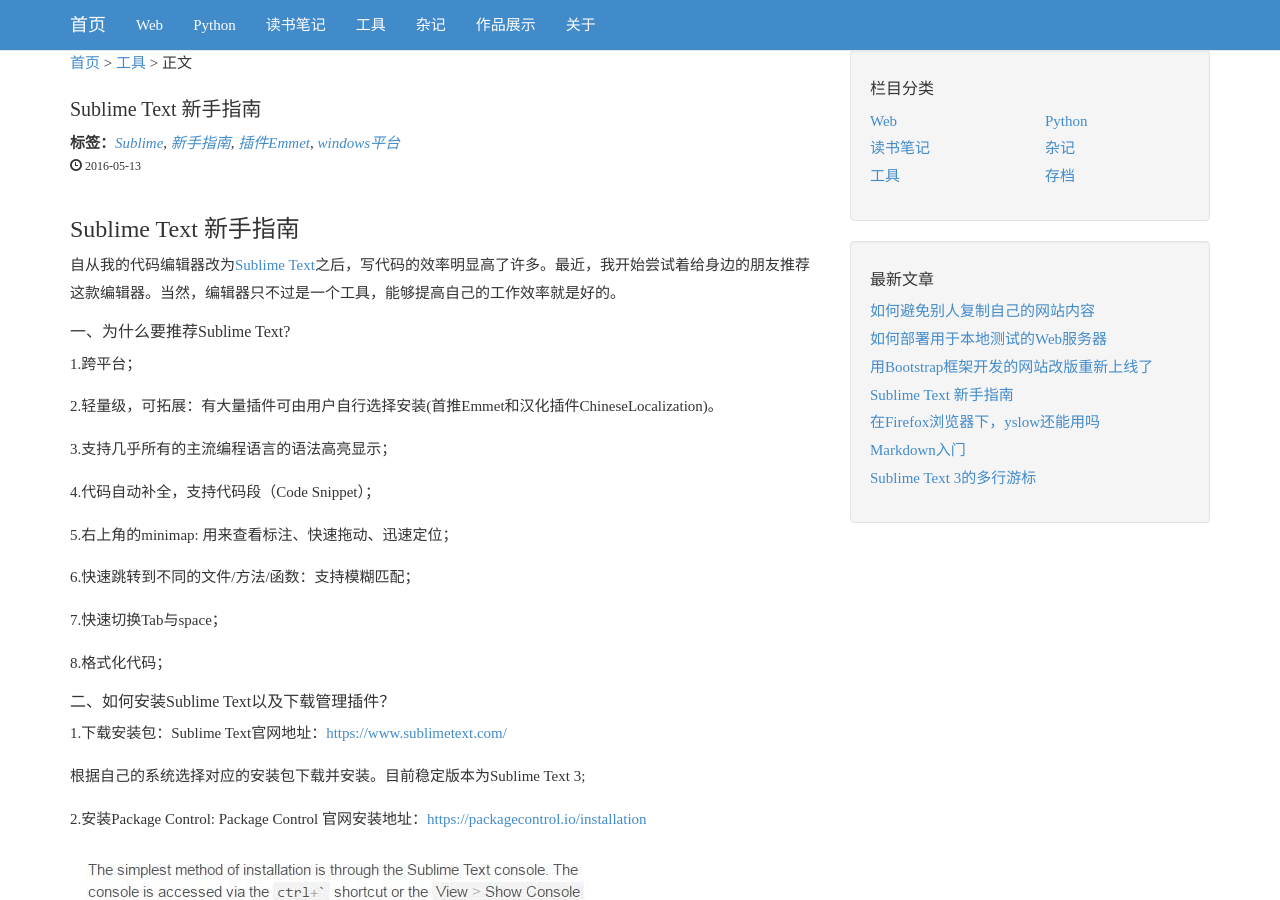
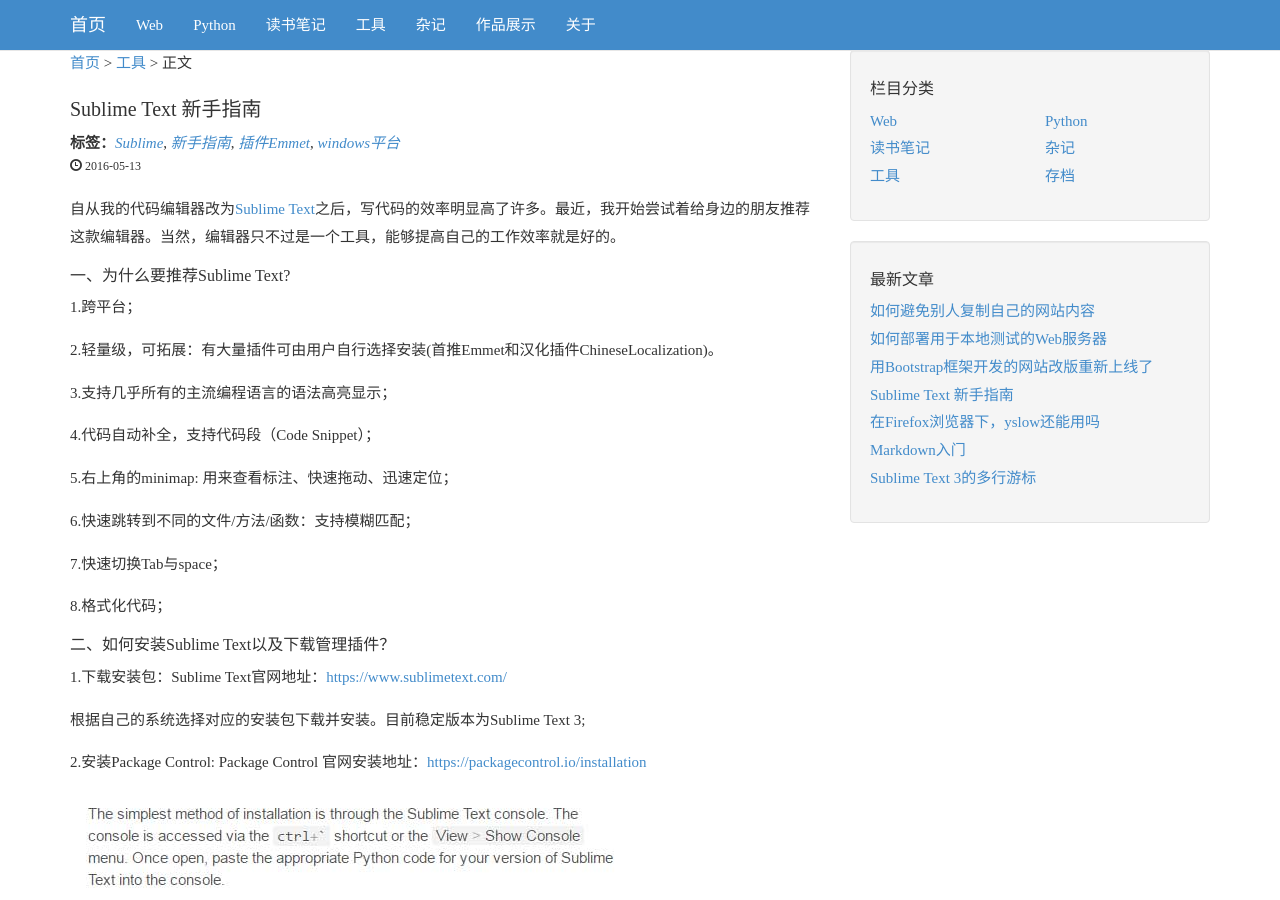
Before and after one commit to frankwang0909/blog_v1.0, a Jekyll site: the page built from _posts/2016-05-13-Sublime-Text新手指南.md, in a window 1280 px wide and 900 px high. Built offline with Jekyll 4.4.1, drawn with Linux system fonts in a browser that asks for light colours; nearby versions of some CDN libraries.

Commit message:
删除重复标题

```diff
--- a/_posts/2016-05-13-Sublime-Text新手指南.md
+++ b/_posts/2016-05-13-Sublime-Text新手指南.md
@@ -4,7 +4,7 @@
 title:  "Sublime Text 新手指南"
 tags: [Sublime, 新手指南, 插件Emmet, windows平台]
 ---
-### Sublime Text 新手指南
+
 自从我的代码编辑器改为[Sublime Text](https://www.sublimetext.com/)之后，写代码的效率明显高了许多。最近，我开始尝试着给身边的朋友推荐这款编辑器。当然，编辑器只不过是一个工具，能够提高自己的工作效率就是好的。
 
 ####  一、为什么要推荐Sublime Text?
```
